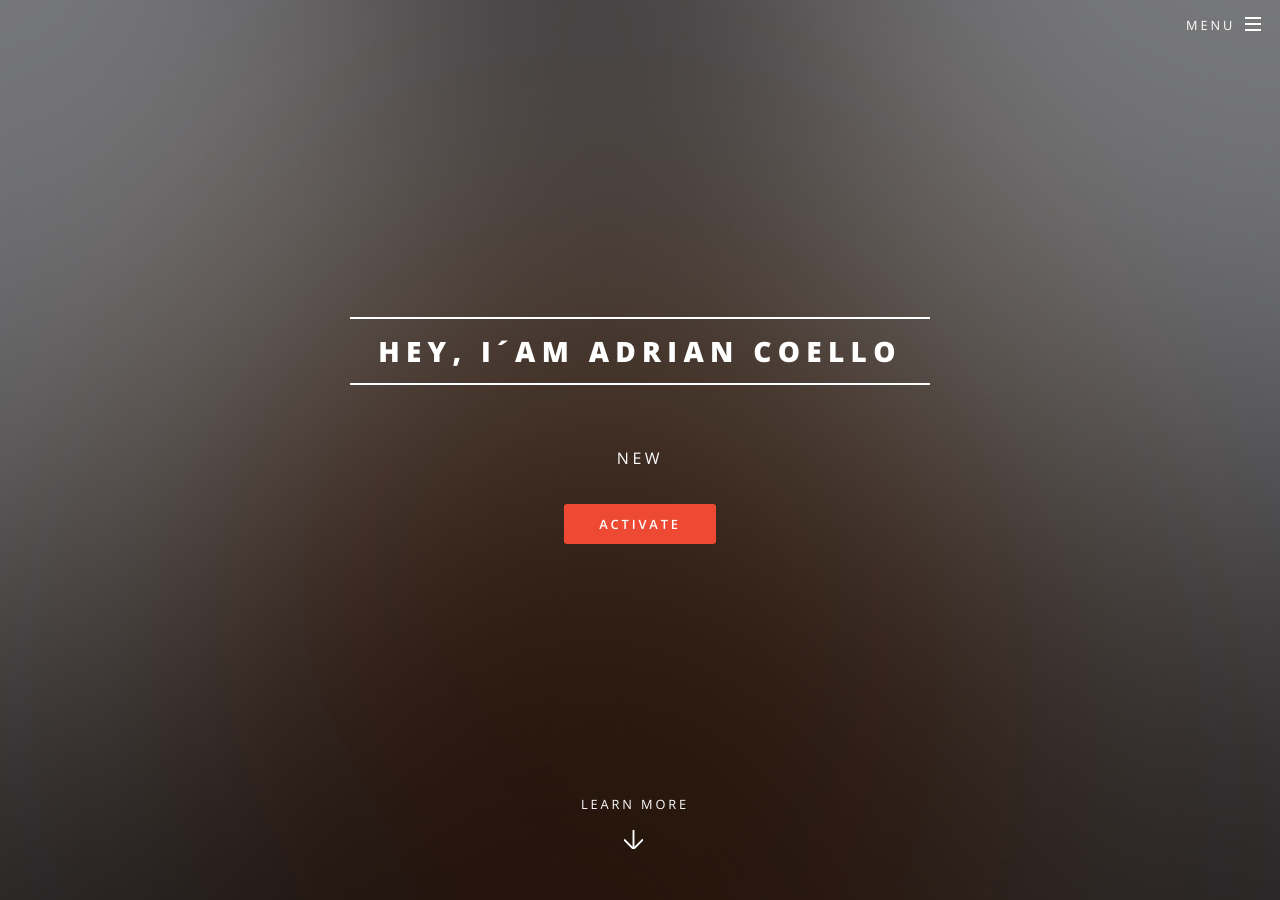
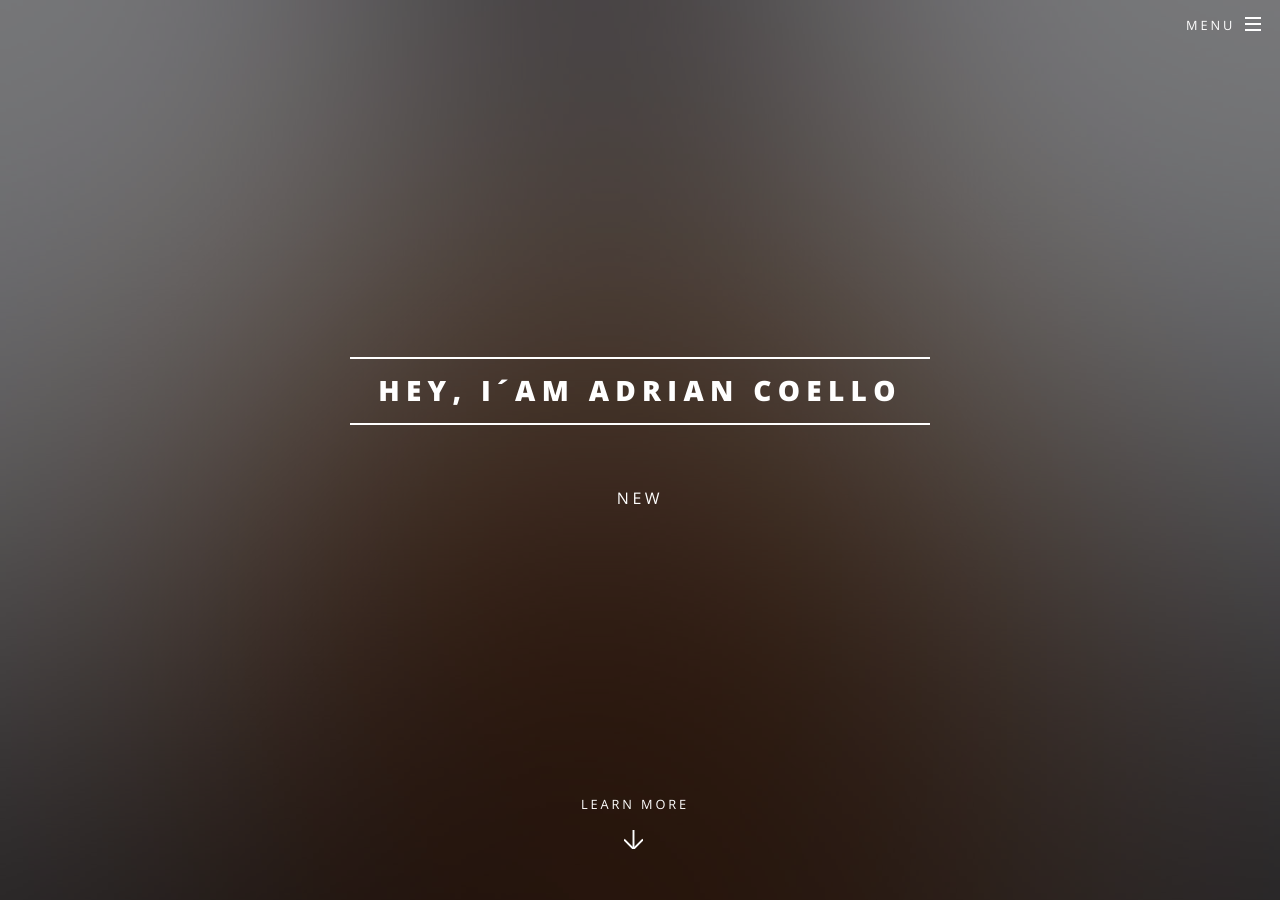
Before and after one commit to Vico2001/hix2, a Jekyll site: the page built from index.html, in a window 1280 px wide and 900 px high. Built offline with Jekyll 4.4.1, drawn with Linux system fonts in a browser that asks for light colours.

Commit message:
Update index.html

```diff
--- a/index.html
+++ b/index.html
@@ -6,9 +6,7 @@ layout: landing
 						<div class="inner">
 							<h2>{{ site.title }}</h2>
 							<p>{{ site.description | markdownify }}</p>
-							<ul class="actions">
-								<li><a href="#" class="button special">Activate</a></li>
-							</ul>
+
 						</div>
 						<a href="#one" class="more scrolly">Learn More</a>
 					</section>
```
